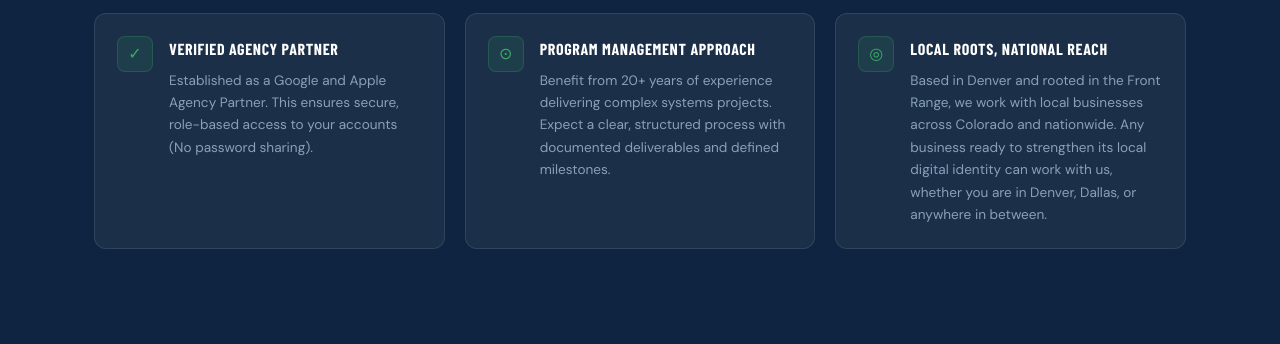
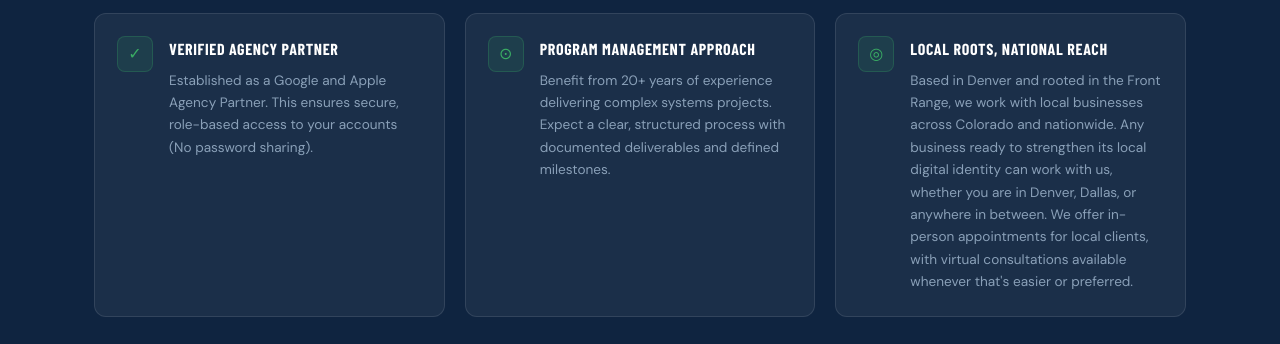
Before and after one commit to gvoll/PeaksLocal, a React (Vite) app: page /about in a window 1280 px wide. Shown: the part 597-941 px from the top of the page. Built offline with nearby package versions, Linux system fonts and the light colour scheme; no server answers; a web font is replaced by a local one; what @contentful/rich-text-types would draw is missing.

Commit message:
Add in-person/virtual appointment note to About page's Local Roots callout

```diff
--- a/src/components/About.jsx
+++ b/src/components/About.jsx
@@ -17,7 +17,7 @@ const callouts = [
   },
   {
     title: 'Local Roots, National Reach',
-    body: 'Based in Denver and rooted in the Front Range, we work with local businesses across Colorado and nationwide. Any business ready to strengthen its local digital identity can work with us, whether you are in Denver, Dallas, or anywhere in between.',
+    body: 'Based in Denver and rooted in the Front Range, we work with local businesses across Colorado and nationwide. Any business ready to strengthen its local digital identity can work with us, whether you are in Denver, Dallas, or anywhere in between. We offer in-person appointments for local clients, with virtual consultations available whenever that\'s easier or preferred.',
     icon: '◎',
   },
 ];
```
